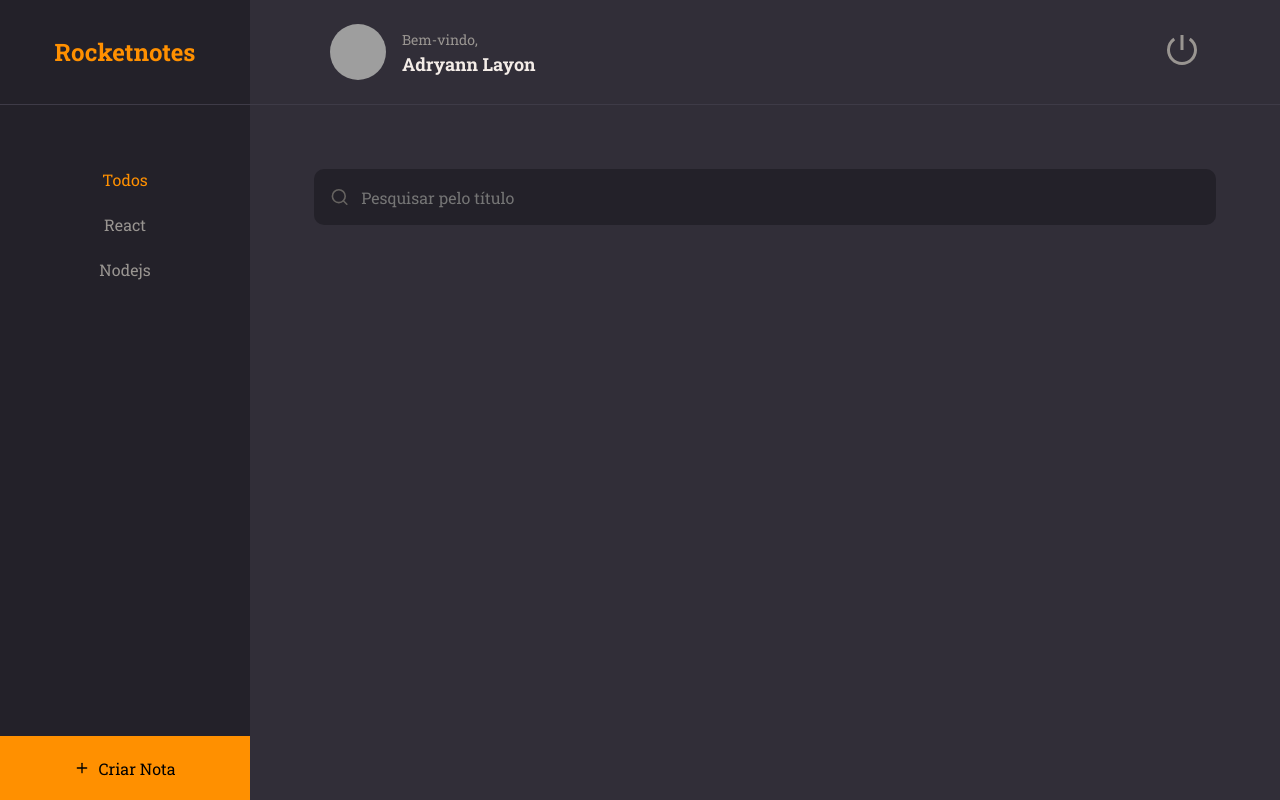
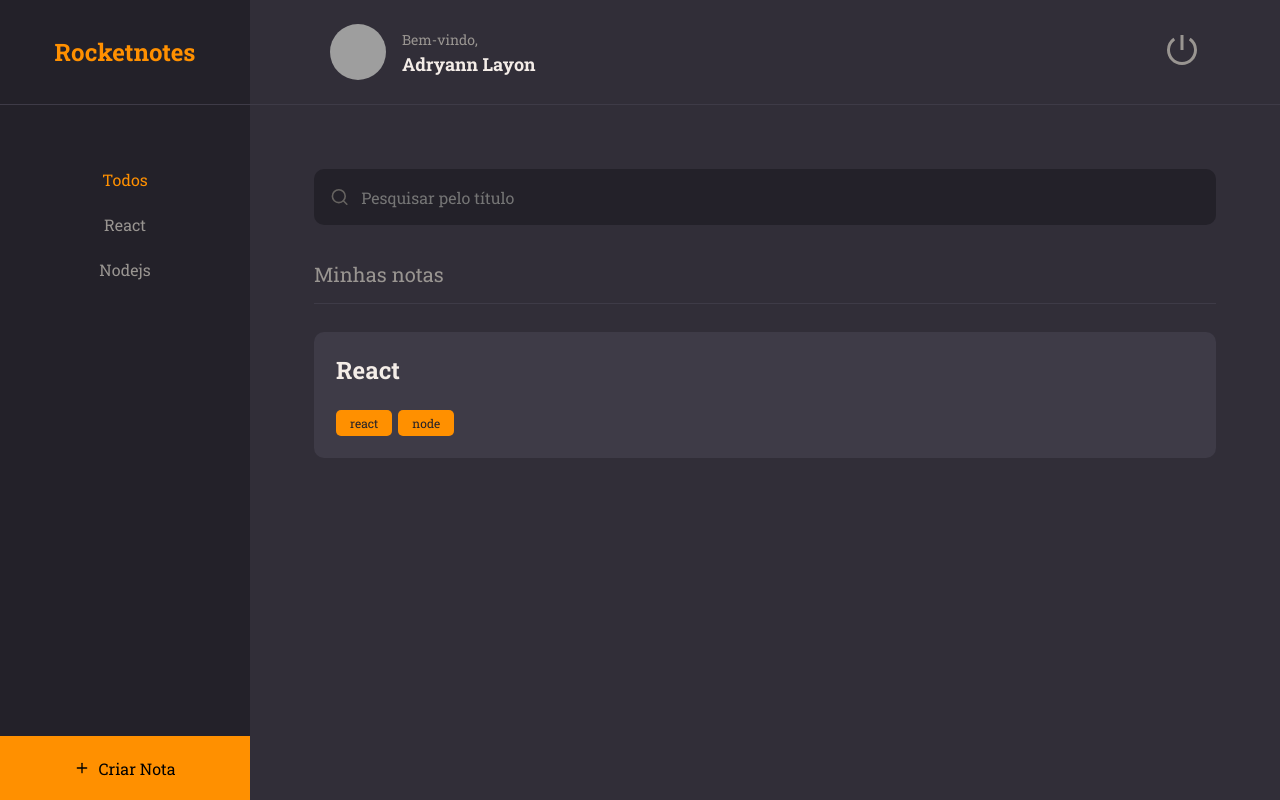
Before and after one commit to Layonzera/stage09-frontend, a React (Vite) app: page / in a window 1280 px wide. Built offline with nearby package versions, Linux system fonts and the light colour scheme; grey boxes are pictures that could not be loaded.

Commit message:
Page Home finished

```diff
--- a/src/components/Tag/index.jsx
+++ b/src/components/Tag/index.jsx
@@ -1,8 +1,8 @@
 import { Container } from "./styles";
 
-export function Tag({ title }) {
+export function Tag({ title, ...rest }) {
   return(
-    <Container>
+    <Container {...rest}>
       { title }
     </Container>
   )
--- a/src/pages/Home/index.jsx
+++ b/src/pages/Home/index.jsx
@@ -5,6 +5,8 @@
 import { Header } from '../../components/Header'
 import { ButtonText } from '../../components/ButtonText'
 import { Input } from '../../components/Input'
+import { Section } from '../../components/Section'
+import { Note } from '../../components/Note'
 
 export function Home() {
   return (
@@ -25,7 +27,18 @@
         <Input placeholder="Pesquisar pelo título" icon={FiSearch}/>
       </Search>
 
-      <Content></Content>
+      <Content>
+        <Section title="Minhas notas">
+          <Note data={{
+            title: 'React',
+            tags: [
+              {id: '1', name: 'react'},
+              {id: '2', name: 'node'},
+            ]
+            }}
+          />
+        </Section>
+      </Content>
 
       <NewNote>
         <FiPlus />
--- a/src/pages/Home/styles.js
+++ b/src/pages/Home/styles.js
@@ -46,6 +46,8 @@
 
 export const Content = styled.div`
   grid-area: content;
+  padding: 0 64px;
+  overflow-y: auto;
 `
 
 export const NewNote = styled.button`
```
